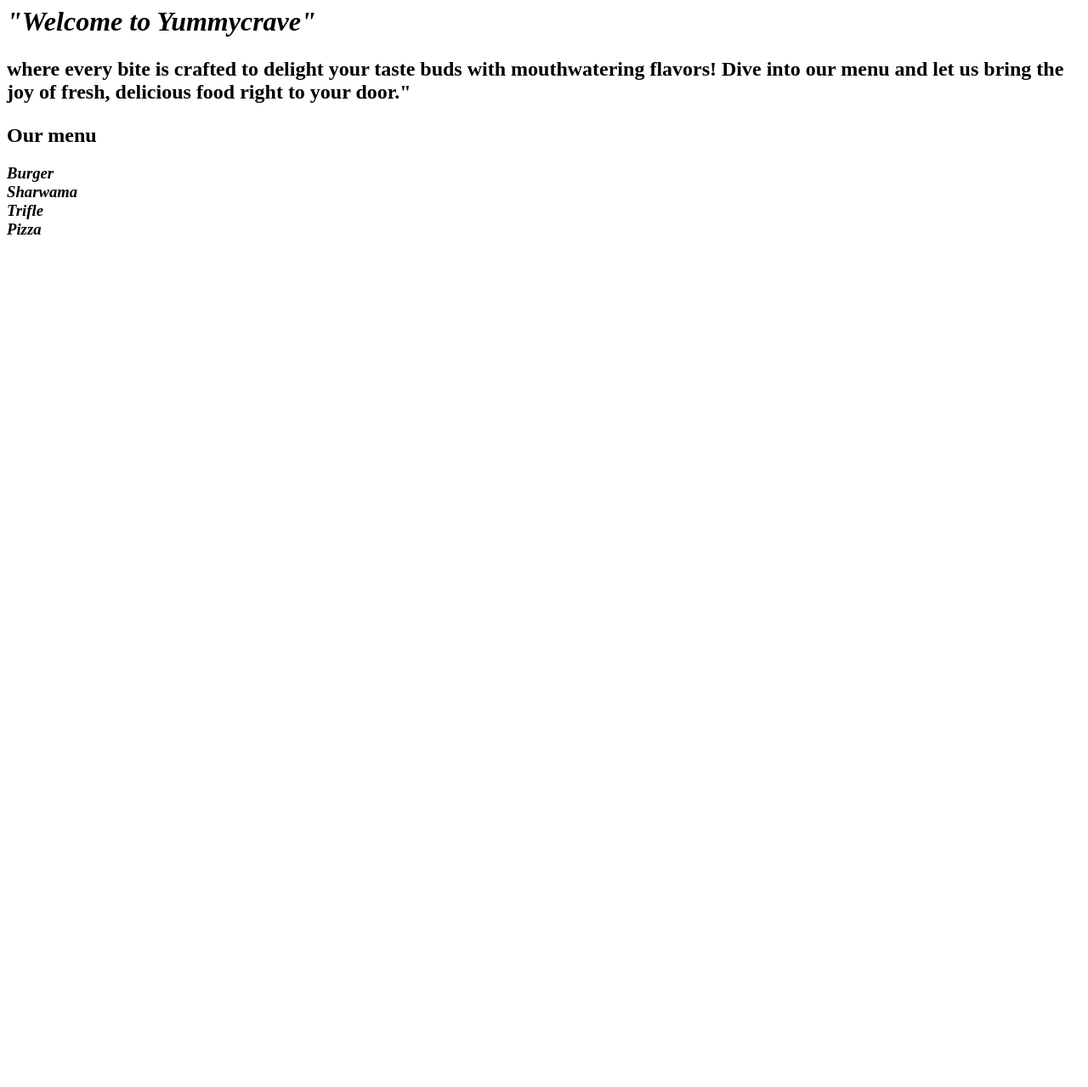
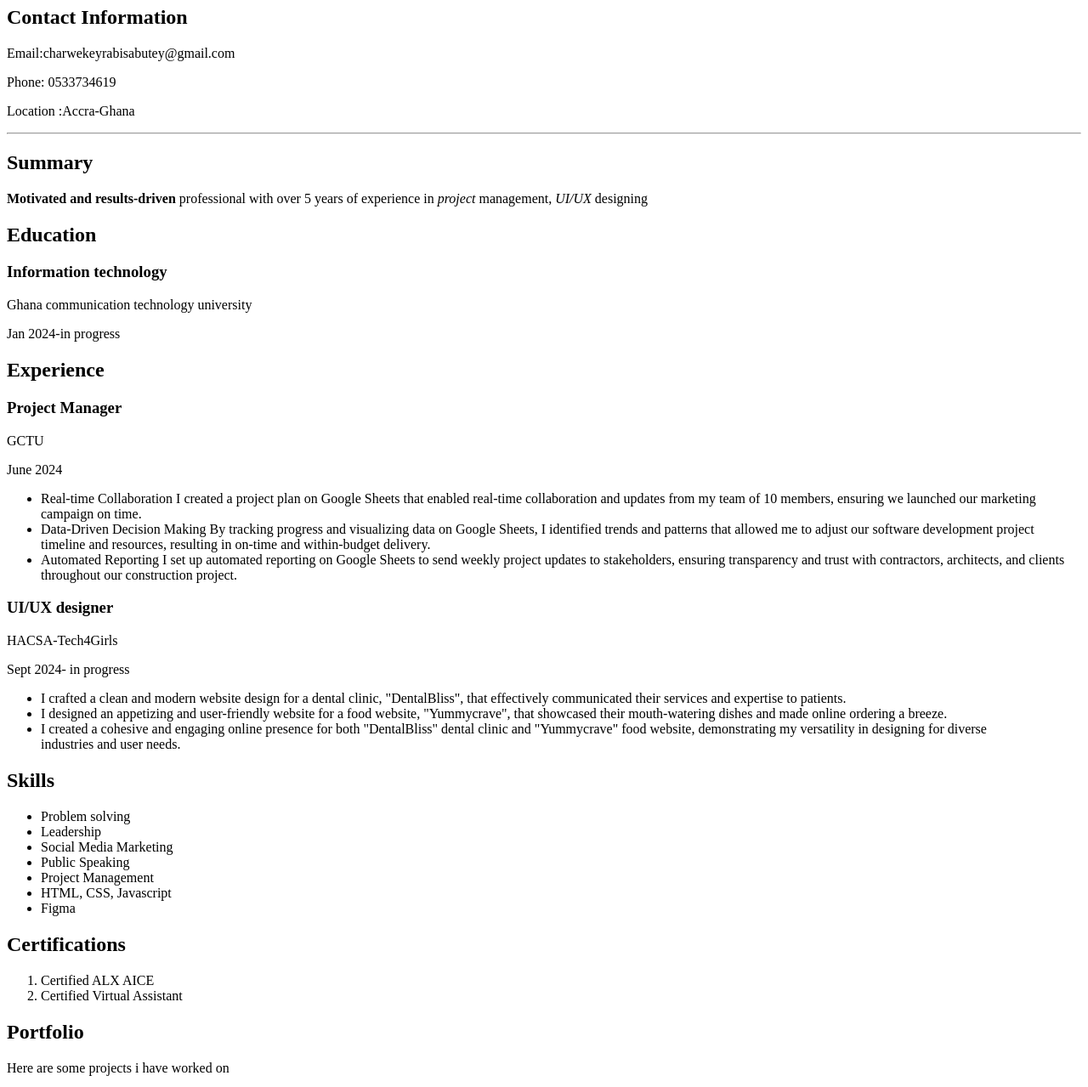
Before and after one commit to Charwekey/T4G_homework2, a plain HTML site: page index.html in a window 1280 px wide. Shown: the part 73-1352 px from the top of the page at 85% size. Before the commit the page ends 800 px from the top, so only its background shows below. Drawn offline with Linux system fonts and the light colour scheme.

Commit message:
Added All my files

```diff
--- a/index.html
+++ b/index.html
@@ -3,19 +3,95 @@
 <head>
     <meta charset="UTF-8">
     <meta name="viewport" content="width=device-width, initial-scale=1.0">
-    <title>My first website
-    </title>
+    <title>My Resume/CV </title>
 </head>
 <body>
-    <h1>Rabiatu</h1><h1>
-        <i>"Welcome to Yummycrave"</i></h1>
-        <h2><p> where every bite is crafted to delight your taste buds with <b>mouthwatering flavors!</b>
-         Dive into our menu and let us bring the joy of fresh, delicious food right to your door."</p></h2>
-         <h2>Our menu</h2>
-         <h3><i>Burger</i><br>
-         <i>Sharwama</i><br>
-         <i>Trifle</i><br>
-         <i>Pizza</i></h3>
+
+
+<h1>Charwekey Rabi Sabutey</h1>
+<h2>Contact Information</h2>
+<p>Email:charwekeyrabisabutey@gmail.com</p>
+<p>Phone: 0533734619</p>
+<p>Location :Accra-Ghana</p>
+<hr>
+
+<h2>Summary</h2>
+<p><b>Motivated and results-driven</b> professional with over 5 years of experience in <i>project</i> management, <i>UI/UX</i> designing</p>
+
+<h2>Education</h2>
+  <h3>Information technology</h3>
+  <p>Ghana communication technology university</p>
+  <p>Jan 2024-in progress</p>
+
+<h2>Experience</h2>
+    <h3>Project Manager</h3>
+    <p>GCTU</p>
+    <p>June 2024</p>
+<ul>
+        <li> Real-time Collaboration
+            I created a project plan on Google Sheets that enabled real-time collaboration and updates from my team of 10 members, ensuring we launched our marketing campaign on time. </li>
+        <li> Data-Driven Decision Making
+            By tracking progress and visualizing data on Google Sheets, I identified trends and patterns that allowed me to adjust our software development project timeline and resources, resulting in on-time and within-budget delivery.</li>
+
+        <li> Automated Reporting
+            I set up automated reporting on Google Sheets to send weekly project updates to stakeholders, ensuring transparency and trust with contractors, architects, and clients throughout our construction project.</li>
+</ul>
+
+<h3>UI/UX designer</h3>
+   <p>HACSA-Tech4Girls</p>
+   <p>Sept 2024- in progress</p>
+<ul>
+    <li>
+        I crafted a clean and modern website design for a dental clinic, "DentalBliss", that effectively communicated their services and expertise to patients.
+    </li>
+    <li>
+        I designed an appetizing and user-friendly website for a food website, "Yummycrave", that showcased their mouth-watering dishes and made online ordering a breeze.
+    </li>
+    <li>
+        I created a cohesive and engaging online presence for both "DentalBliss" dental clinic and "Yummycrave" food website, demonstrating my versatility in designing for diverse industries and user needs.
+    </li>
+
+
+</ul>
+<h2>Skills</h2>
+<ul>
+    <li>Problem solving</li>
+    <li>Leadership</li>
+    <li>Social Media Marketing</li>
+    <li>Public Speaking</li>
+    <li>Project Management</li>
+    <li>HTML, CSS, Javascript</li>
+    <li>Figma</li>
+
+</ul>
+
+
+<h2>Certifications</h2>
+<ol>
+    <li>Certified ALX AICE</li>
+    <li>Certified Virtual Assistant</li>
+
+
+</ol>
+
+<h2>Portfolio</h2>
+<p>Here are some projects i have worked on</p>
+<img src="images/Dentalbliss.png" alt="DentalBliss" width="300" height="190">
+<img src="images/Homepage.png" alt="Homepage" width="300px" height="190">
+<img src="images/Yummycrave.png" alt="Yummycrave" width="300" height="190"> <br>
+
+<button>View more</button>
+
+<h2>References </h2>
+<p>Available upon request</p>
+
+<button>My cover letter</button>
+
+
+
+
+
+
 
 </body>
 </html>
```
Also changed, not shown: 3 other files.
